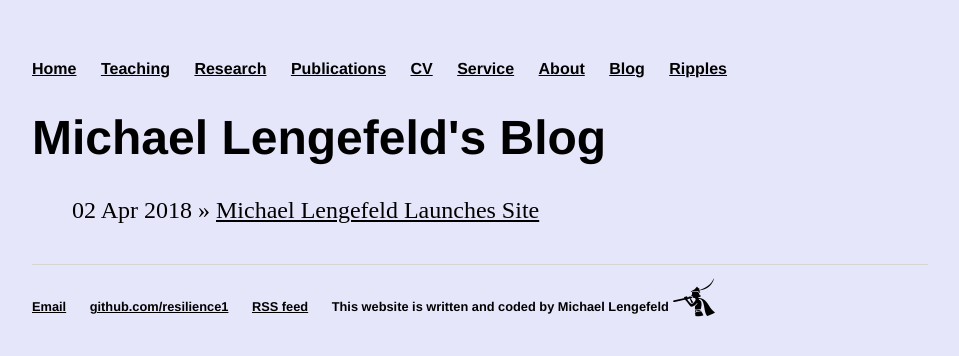
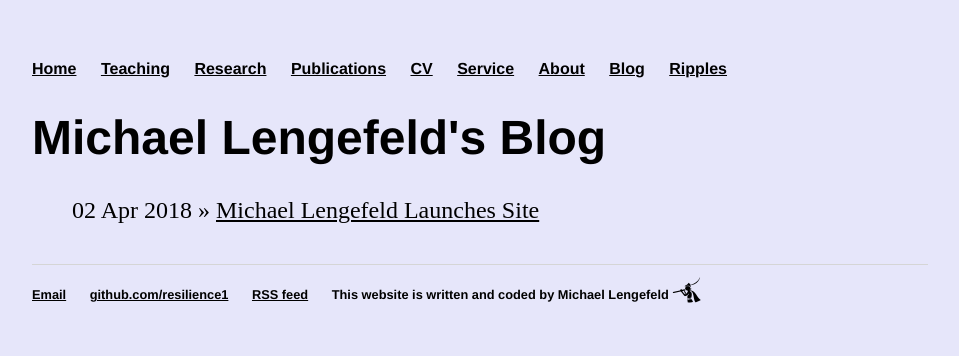
Before and after one commit to resilience1/resilience1.github.io, a Jekyll site: the page built from blog/index.html, in a window 1280 px wide. Shown: the top 356 px of the page, without its empty margins (160-1119 px from the left). Built offline with Jekyll 4.4.1, drawn with Linux system fonts in a browser that asks for light colours; nearby versions of some CDN libraries.

Commit message:
Update default.html

```diff
--- a/_layouts/default.html
+++ b/_layouts/default.html
@@ -32,7 +32,7 @@
 	        		<li><a href="https://github.com/resilience1">github.com/resilience1</a></li>
 				<li><a href="http://resilience1.github.io/blog/atom.xml">RSS feed</a></li>
 				 <li>          This website is written and coded by Michael Lengefeld
-					 <i class="fa fa-pied-piper-alt fa-3x"></i>    </li>
+					 <i class="fa fa-pied-piper-alt fa-2x"></i>    </li>
 				</ul>
 			</footer>
 		</body>
```
